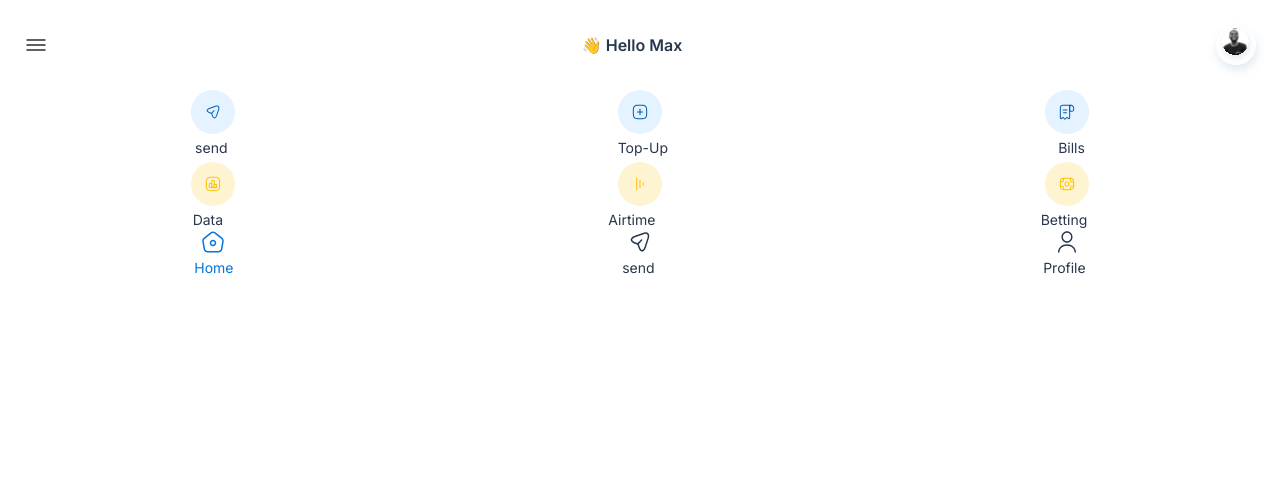
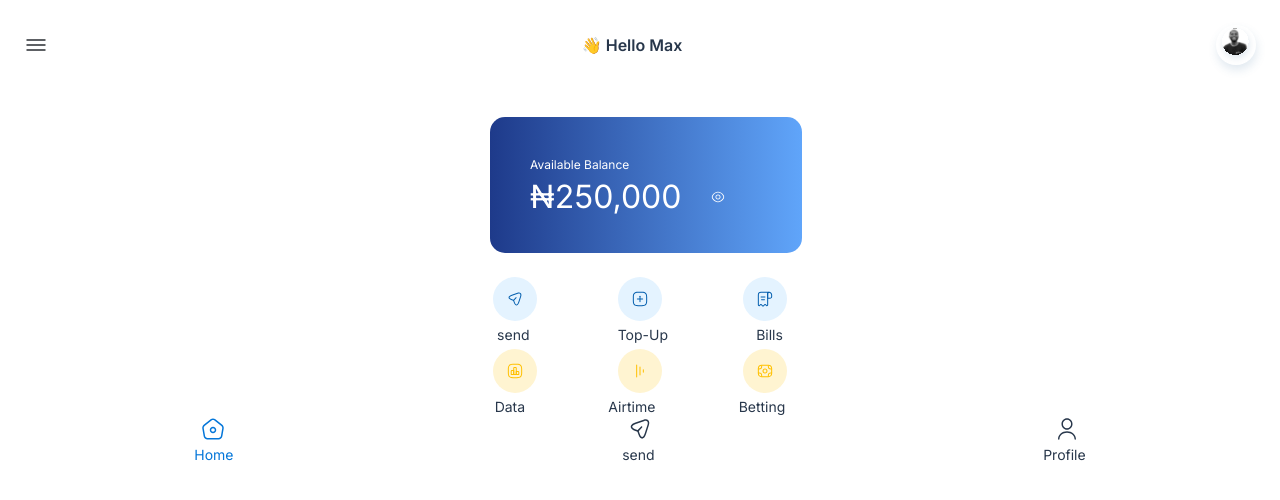
Before and after one commit to Maxwell011/moni-finance, a Next.js app: page /home in a window 1280 px wide. Shown: the top 500 px of the page. Built offline with nearby package versions, Linux system fonts and the light colour scheme.

Commit message:
Add Balance component to Home page

```diff
--- a/src/app/home/page.tsx
+++ b/src/app/home/page.tsx
@@ -1,12 +1,16 @@
+import Balance from "../components/Balance";
 import Features from "../components/Features";
 
 const Home = () => {
-  return <>
-  <section>
-    <div>
-      <Features/>
-    </div>
-  </section>
-  </>;
+  return (
+    <>
+      <section className='flex items-center justify-center'>
+        <div>
+          <Balance />
+          <Features />
+        </div>
+      </section>
+    </>
+  );
 };
 export default Home;
```
Also changed, not shown: src/app/components/Transactions.tsx (added).
